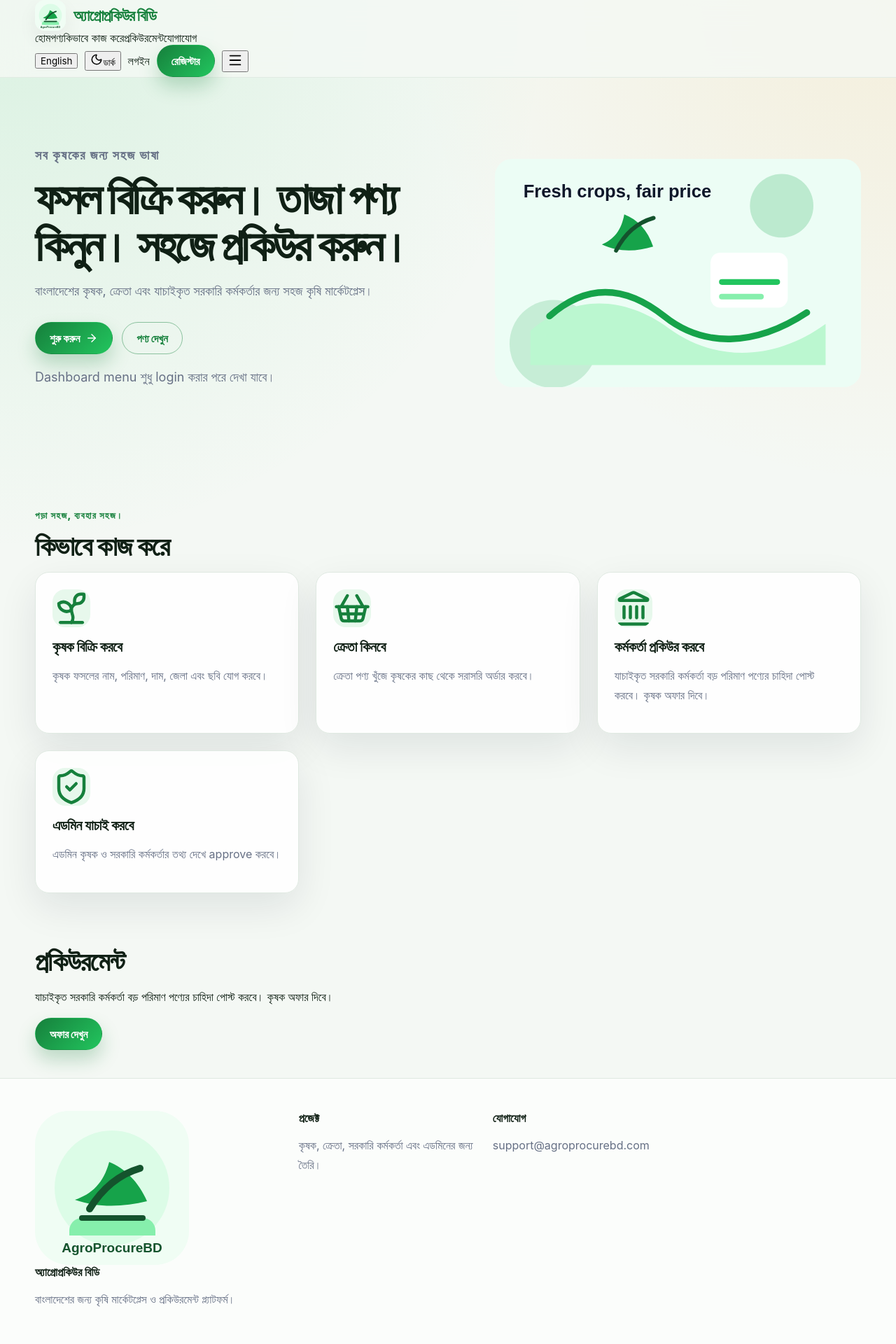
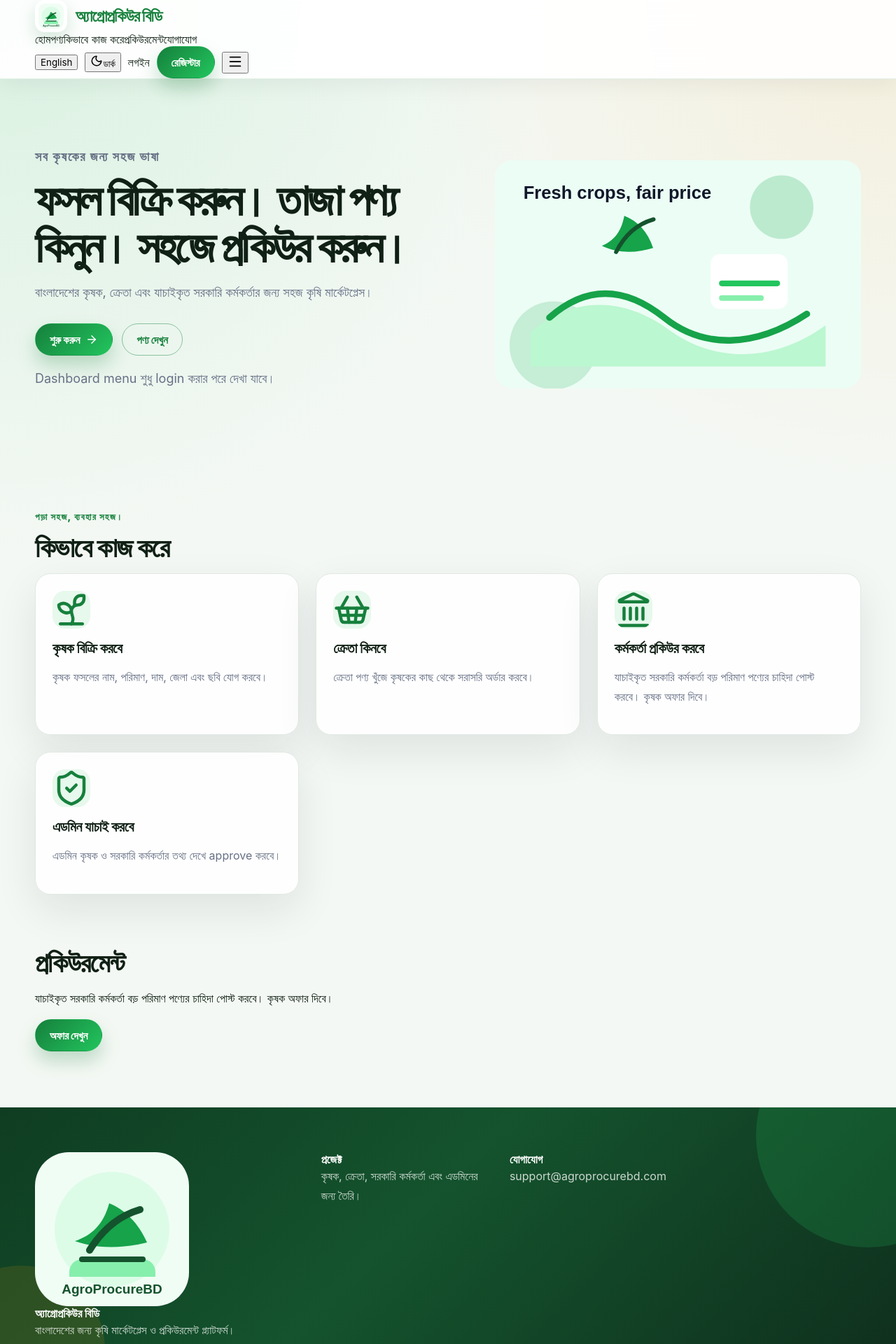
Before and after one commit to IA-MAHIM/AgroProcureBD, a React (Vite) app: page / in a window 1280 px wide. Shown: the top 1920 px of the page at 70% size. Built offline with nearby package versions, Linux system fonts and the light colour scheme; no server answers.

Commit message:
Update styles.css

```diff
--- a/src/styles.css
+++ b/src/styles.css
@@ -1,40 +1,47 @@
 :root {
   --bg: #f4f8f4;
-  --bg-soft: #eef7ef;
+  --bg-2: #edf7ef;
   --card: #ffffff;
-  --card-soft: #f8fcf8;
+  --card-2: #f8fcf8;
   --text: #102015;
   --muted: #667085;
   --primary: #16803c;
+  --primary-2: #22c55e;
   --primary-dark: #0f5f2c;
-  --primary-light: #22c55e;
   --primary-soft: #e7f8ec;
   --accent: #f59e0b;
   --border: #dfe9e1;
   --danger: #dc2626;
   --success: #16a34a;
-  --shadow: 0 20px 55px rgba(15, 23, 42, 0.09);
+  --shadow: 0 22px 60px rgba(15, 23, 42, 0.09);
   --shadow-soft: 0 12px 28px rgba(15, 23, 42, 0.06);
-  --radius: 20px;
+  --radius: 22px;
   --radius-sm: 14px;
 }
 
-[data-theme='dark'],
-.dark {
+html.dark,
+body.dark,
+#root.dark,
+.app.dark,
+html[data-theme='dark'],
+body[data-theme='dark'],
+#root[data-theme='dark'],
+.app[data-theme='dark'],
+[data-theme='dark'] {
   --bg: #07120b;
-  --bg-soft: #0c1d11;
+  --bg-2: #0b1b10;
   --card: #102016;
-  --card-soft: #13291b;
+  --card-2: #14291c;
   --text: #f3fff5;
   --muted: #a5b6aa;
   --primary: #22c55e;
+  --primary-2: #4ade80;
   --primary-dark: #16a34a;
-  --primary-light: #4ade80;
   --primary-soft: #123d22;
   --accent: #fbbf24;
-  --border: #26422e;
-  --shadow: 0 20px 55px rgba(0, 0, 0, 0.35);
-  --shadow-soft: 0 12px 28px rgba(0, 0, 0, 0.24);
+  --border: #27442f;
+  --shadow: 0 22px 60px rgba(0, 0, 0, 0.38);
+  --shadow-soft: 0 12px 28px rgba(0, 0, 0, 0.26);
 }
 
 * {
@@ -50,10 +57,11 @@ body {
   min-height: 100vh;
   font-family: Inter, ui-sans-serif, system-ui, -apple-system, BlinkMacSystemFont, "Segoe UI", sans-serif;
   background:
-    radial-gradient(circle at top left, rgba(34, 197, 94, 0.12), transparent 34%),
+    radial-gradient(circle at top left, rgba(34, 197, 94, 0.13), transparent 34%),
     radial-gradient(circle at top right, rgba(245, 158, 11, 0.1), transparent 30%),
     var(--bg);
   color: var(--text);
+  transition: background 0.25s ease, color 0.25s ease;
 }
 
 a {
@@ -105,63 +113,86 @@ img {
 .site-header {
   position: sticky;
   top: 0;
-  z-index: 100;
-  background: rgba(244, 248, 244, 0.86);
+  z-index: 999;
+  background: rgba(255, 255, 255, 0.92);
   backdrop-filter: blur(18px);
-  border-bottom: 1px solid rgba(223, 233, 225, 0.85);
+  border-bottom: 1px solid rgba(22, 128, 60, 0.12);
+  box-shadow: 0 8px 30px rgba(15, 23, 42, 0.06);
 }
 
+.dark .header,
+.dark .site-header,
 [data-theme='dark'] .header,
 [data-theme='dark'] .site-header,
-.dark .header,
-.dark .site-header {
-  background: rgba(7, 18, 11, 0.86);
-  border-bottom-color: var(--border);
+body.dark .header,
+body.dark .site-header,
+html.dark .header,
+html.dark .site-header {
+  background: rgba(8, 20, 12, 0.94);
+  border-bottom: 1px solid rgba(34, 197, 94, 0.18);
+  box-shadow: 0 8px 30px rgba(0, 0, 0, 0.35);
 }
 
 .header-inner,
 .navbar,
 .nav-inner {
-  min-height: 76px;
+  min-height: 78px;
   display: flex;
   align-items: center;
   justify-content: space-between;
-  gap: 18px;
+  gap: 24px;
 }
 
 .logo,
 .brand {
   display: flex;
   align-items: center;
-  gap: 11px;
-  font-size: 22px;
+  gap: 12px;
+  font-size: 23px;
   font-weight: 950;
   color: var(--primary);
   letter-spacing: -0.04em;
+  white-space: nowrap;
 }
 
 .logo img,
 .brand img {
-  width: 44px;
-  height: 44px;
+  width: 46px;
+  height: 46px;
+  object-fit: contain;
   border-radius: 14px;
-  box-shadow: var(--shadow-soft);
+  background: #ffffff;
+  padding: 5px;
+  box-shadow: 0 10px 24px rgba(22, 128, 60, 0.18);
 }
 
 .nav,
 .nav-links {
   display: flex;
   align-items: center;
-  gap: 8px;
+  justify-content: center;
+  gap: 6px;
+  background: rgba(231, 248, 236, 0.75);
+  padding: 7px;
+  border-radius: 999px;
+  border: 1px solid rgba(22, 128, 60, 0.1);
+}
+
+.dark .nav,
+.dark .nav-links,
+[data-theme='dark'] .nav,
+[data-theme='dark'] .nav-links {
+  background: rgba(18, 61, 34, 0.55);
+  border-color: rgba(34, 197, 94, 0.18);
 }
 
 .nav a,
 .nav-links a {
-  padding: 10px 15px;
+  padding: 10px 16px;
   border-radius: 999px;
   color: var(--muted);
-  font-size: 15px;
-  font-weight: 800;
+  font-size: 14px;
+  font-weight: 850;
   transition: 0.2s ease;
 }
 
@@ -169,8 +200,20 @@ img {
 .nav-links a:hover,
 .nav a.active,
 .nav-links a.active {
+  background: #ffffff;
   color: var(--primary);
-  background: var(--primary-soft);
+  box-shadow: 0 8px 18px rgba(22, 128, 60, 0.12);
+}
+
+.dark .nav a:hover,
+.dark .nav-links a:hover,
+.dark .nav a.active,
+.dark .nav-links a.active,
+[data-theme='dark'] .nav a:hover,
+[data-theme='dark'] .nav-links a:hover,
+[data-theme='dark'] .nav a.active,
+[data-theme='dark'] .nav-links a.active {
+  background: rgba(34, 197, 94, 0.15);
 }
 
 .header-actions,
@@ -200,7 +243,7 @@ img {
 
 .primary-btn {
   color: #ffffff;
-  background: linear-gradient(135deg, var(--primary), var(--primary-light));
+  background: linear-gradient(135deg, var(--primary), var(--primary-2));
   box-shadow: 0 14px 26px rgba(22, 128, 60, 0.25);
 }
 
@@ -228,7 +271,7 @@ img {
 }
 
 .ghost-btn:hover {
-  background: var(--card-soft);
+  background: var(--card-2);
   transform: translateY(-1px);
 }
 
@@ -311,6 +354,7 @@ p {
   margin-top: 28px;
 }
 
+/* Cards */
 .hero-card,
 .info-card,
 .card,
@@ -324,6 +368,14 @@ p {
   box-shadow: var(--shadow);
 }
 
+.dark .hero-card,
+.dark .info-card,
+.dark .card,
+.dark .panel,
+.dark .form-card,
+.dark .product-card,
+.dark .procurement-card,
+.dark .stat-card,
 [data-theme='dark'] .hero-card,
 [data-theme='dark'] .info-card,
 [data-theme='dark'] .card,
@@ -331,15 +383,7 @@ p {
 [data-theme='dark'] .form-card,
 [data-theme='dark'] .product-card,
 [data-theme='dark'] .procurement-card,
-[data-theme='dark'] .stat-card,
-.dark .hero-card,
-.dark .info-card,
-.dark .card,
-.dark .panel,
-.dark .form-card,
-.dark .product-card,
-.dark .procurement-card,
-.dark .stat-card {
+[data-theme='dark'] .stat-card {
   background: rgba(16, 32, 22, 0.9);
 }
 
@@ -364,37 +408,6 @@ p {
   background: rgba(34, 197, 94, 0.14);
 }
 
-.stat-row,
-.stats-grid,
-.dashboard-grid {
-  display: grid;
-  grid-template-columns: repeat(3, 1fr);
-  gap: 18px;
-}
-
-.stat,
-.stat-card {
-  padding: 21px;
-  border-radius: var(--radius);
-  background: linear-gradient(180deg, var(--card), var(--card-soft));
-}
-
-.stat strong,
-.stat-card strong {
-  display: block;
-  color: var(--primary);
-  font-size: 31px;
-  font-weight: 950;
-  letter-spacing: -0.04em;
-}
-
-.stat span,
-.stat-card span {
-  color: var(--muted);
-  font-weight: 800;
-}
-
-/* Grids and cards */
 .grid,
 .cards-grid,
 .feature-grid,
@@ -439,6 +452,37 @@ p {
   margin-bottom: 16px;
 }
 
+/* Stats */
+.stat-row,
+.stats-grid,
+.dashboard-grid {
+  display: grid;
+  grid-template-columns: repeat(3, 1fr);
+  gap: 18px;
+}
+
+.stat,
+.stat-card {
+  padding: 21px;
+  border-radius: var(--radius);
+  background: linear-gradient(180deg, var(--card), var(--card-2));
+}
+
+.stat strong,
+.stat-card strong {
+  display: block;
+  color: var(--primary);
+  font-size: 31px;
+  font-weight: 950;
+  letter-spacing: -0.04em;
+}
+
+.stat span,
+.stat-card span {
+  color: var(--muted);
+  font-weight: 800;
+}
+
 /* Forms */
 .form-card {
   padding: 34px;
@@ -473,7 +517,7 @@ p {
   padding: 13px 15px;
   border-radius: 15px;
   border: 1px solid var(--border);
-  background: var(--card-soft);
+  background: var(--card-2);
   color: var(--text);
   font-size: 15px;
   outline: none;
@@ -667,35 +711,109 @@ tr:last-child td {
 /* Footer */
 .footer,
 .site-footer {
-  margin-top: 40px;
-  padding: 46px 0;
-  background: rgba(255, 255, 255, 0.7);
-  border-top: 1px solid var(--border);
+  margin-top: 80px;
+  padding: 64px 0 28px;
+  background: linear-gradient(135deg, #0f3d22 0%, #14532d 45%, #0f2f1d 100%);
+  color: #ffffff;
+  border-top: 0;
+  position: relative;
+  overflow: hidden;
 }
 
-[data-theme='dark'] .footer,
-[data-theme='dark'] .site-footer,
-.dark .footer,
-.dark .site-footer {
-  background: rgba(16, 32, 22, 0.7);
+.footer::before,
+.site-footer::before {
+  content: "";
+  position: absolute;
+  width: 320px;
+  height: 320px;
+  right: -120px;
+  top: -120px;
+  border-radius: 50%;
+  background: rgba(34, 197, 94, 0.18);
+}
+
+.footer::after,
+.site-footer::after {
+  content: "";
+  position: absolute;
+  width: 240px;
+  height: 240px;
+  left: -90px;
+  bottom: -90px;
+  border-radius: 50%;
+  background: rgba(245, 158, 11, 0.12);
+}
+
+.footer .container,
+.site-footer .container {
+  position: relative;
+  z-index: 1;
 }
 
 .footer-grid {
   display: grid;
-  grid-template-columns: 1.4fr repeat(3, 1fr);
-  gap: 28px;
+  grid-template-columns: 1.6fr 1fr 1fr 1fr;
+  gap: 36px;
+  align-items: start;
+}
+
+.footer h3,
+.footer h4,
+.site-footer h3,
+.site-footer h4 {
+  color: #ffffff;
+  margin: 0 0 16px;
+  font-size: 18px;
+  font-weight: 950;
 }
 
 .footer p,
+.site-footer p {
+  color: rgba(255, 255, 255, 0.78) !important;
+  line-height: 1.75;
+  margin-top: 0;
+}
+
 .footer a,
-.site-footer p,
 .site-footer a {
-  color: var(--muted);
+  display: block;
+  color: rgba(255, 255, 255, 0.76) !important;
+  margin-bottom: 10px;
+  font-weight: 650;
+  transition: 0.2s ease;
 }
 
 .footer a:hover,
 .site-footer a:hover {
-  color: var(--primary);
+  color: #86efac !important;
+  transform: translateX(3px);
+}
+
+.footer .brand,
+.site-footer .brand,
+.footer .logo,
+.site-footer .logo {
+  color: #ffffff;
+  margin-bottom: 14px;
+}
+
+.footer .brand img,
+.site-footer .brand img,
+.footer .logo img,
+.site-footer .logo img {
+  background: #ffffff;
+  padding: 5px;
+  border-radius: 14px;
+}
+
+.footer-bottom,
+.copyright {
+  margin-top: 42px;
+  padding-top: 22px;
+  border-top: 1px solid rgba(255, 255, 255, 0.14);
+  color: rgba(255, 255, 255, 0.68) !important;
+  font-size: 14px;
+  text-align: center;
 }
 
 /* Utilities */
@@ -725,6 +843,21 @@ tr:last-child td {
 
 /* Responsive */
 @media (max-width: 980px) {
+  .header-inner,
+  .navbar,
+  .nav-inner {
+    flex-wrap: wrap;
+    padding: 12px 0;
+  }
+
+  .nav,
+  .nav-links {
+    order: 3;
+    width: 100%;
+    overflow-x: auto;
+    justify-content: flex-start;
+  }
+
   .hero-grid,
   .grid-2,
   .dashboard-layout {
@@ -742,11 +875,6 @@ tr:last-child td {
   .footer-grid {
     grid-template-columns: 1fr 1fr;
   }
-
-  .nav,
-  .nav-links {
-    display: none;
-  }
 }
 
 @media (max-width: 640px) {
@@ -761,7 +889,37 @@ tr:last-child td {
   .header-inner,
   .navbar,
   .nav-inner {
-    min-height: 66px;
+    min-height: auto;
+    gap: 12px;
+  }
+
+  .logo,
+  .brand {
+    font-size: 20px;
+  }
+
+  .logo img,
+  .brand img {
+    width: 40px;
+    height: 40px;
+  }
+
+  .header-actions,
+  .actions {
+    width: 100%;
+    justify-content: space-between;
+  }
+
+  .header-actions .primary-btn,
+  .actions .primary-btn,
+  .header-actions .ghost-btn,
+  .actions .ghost-btn,
+  .header-actions .outline-btn,
+  .actions .outline-btn {
+    width: auto;
+    flex: 1;
+    padding: 10px 12px;
+    font-size: 13px;
   }
 
   .grid,
@@ -810,4 +968,9 @@ tr:last-child td {
   .hero h1 {
     font-size: 36px;
   }
+
+  .footer,
+  .site-footer {
+    padding: 48px 0 24px;
+  }
 }
```
